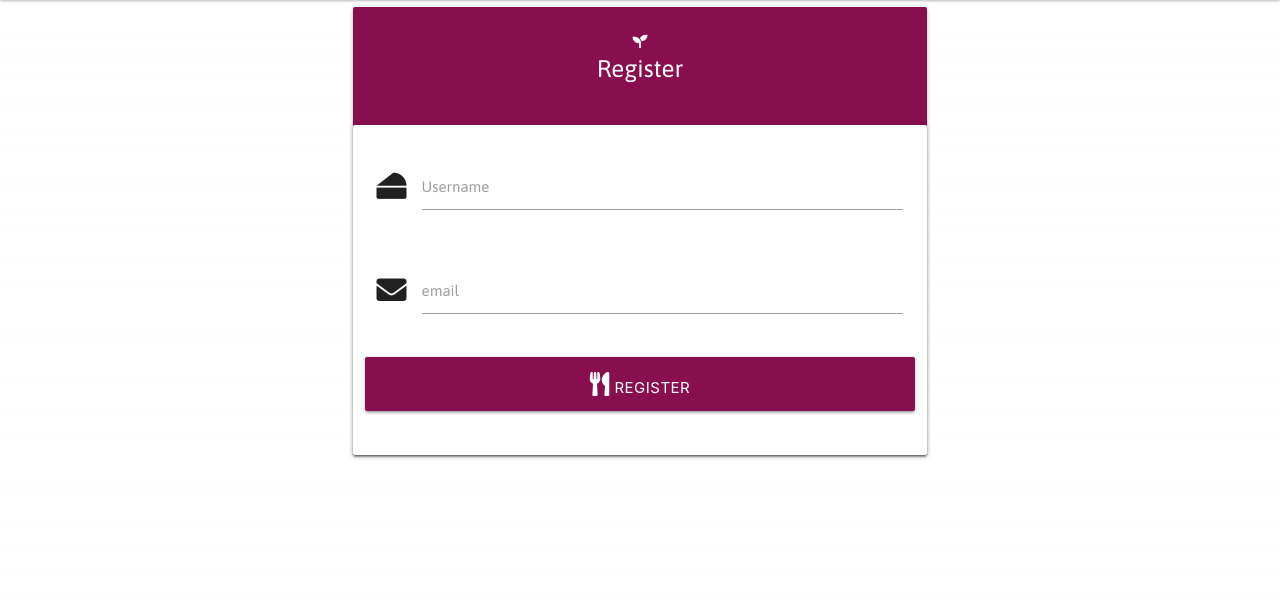
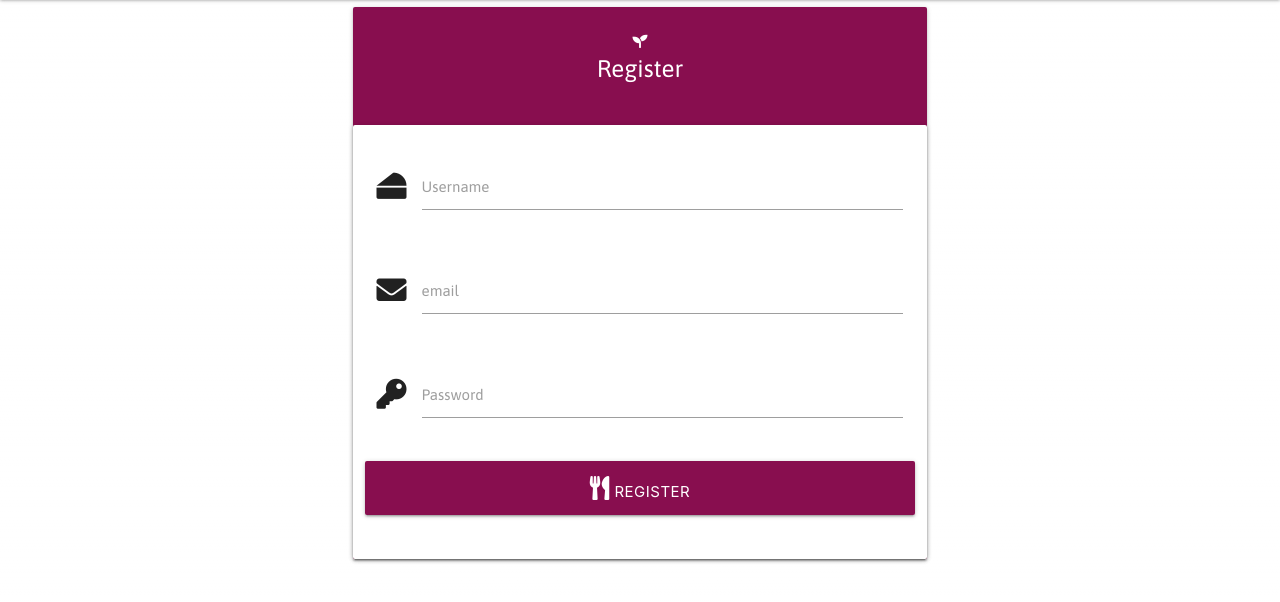
Before and after one commit to kervo/DataCentric_MS3, a Flask app: page /register in a window 1280 px wide. Shown: the part 65-667 px from the top of the page. Run offline with Flask 2, Linux system fonts and the light colour scheme; some libraries are stand-ins or nearby versions.

Commit message:
typo fixed on password input field

```diff
--- a/app.py
+++ b/app.py
@@ -39,7 +39,7 @@ def register():
         register = {
             "username": request.form.get("username").lower(),
             "email": request.form.get("email").lower(),
-            # "password": generate_password_hash(request.form.get("password"))
+            "password": generate_password_hash(request.form.get("password"))
         }
         mongo.db.users.insert_one(register)
 
--- a/templates/register.html
+++ b/templates/register.html
@@ -12,7 +12,7 @@
           <div class="row">
             <div class="input-field col s12">
                 <i class="fas fa-cheese prefix"></i>
-              <input id="username" name="username" type="text" class="validate"/>
+              <input id="username" name="username" type="text" class="validate" required>
               <label for="username">Username</label>
             </div>
         </div>
@@ -25,13 +25,13 @@
             </div>
         </div>
         <!-- Password input -->
-           <!-- <div class="row">
+           <div class="row">
             <div class="input-field col s12">
             <i class="fas fa-key prefix"></i>
-                <input id="password" type="password" class="validate">
+                 <input id="password" name="password" type="password" class="form-control validate" required>
                 <label for="password">Password</label>
             </div>
-            </div> -->
+            </div>
             <!-- Submit Info -->
             <div class="row">
             <button type="submit" class="col s12 btn-large pink darken-4 text-white">
```
Also changed, not shown: README.md.
